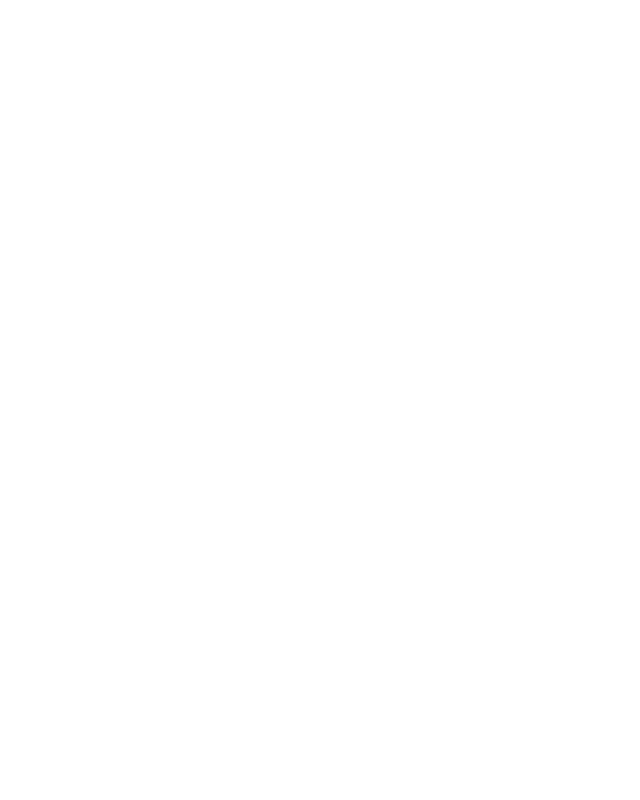
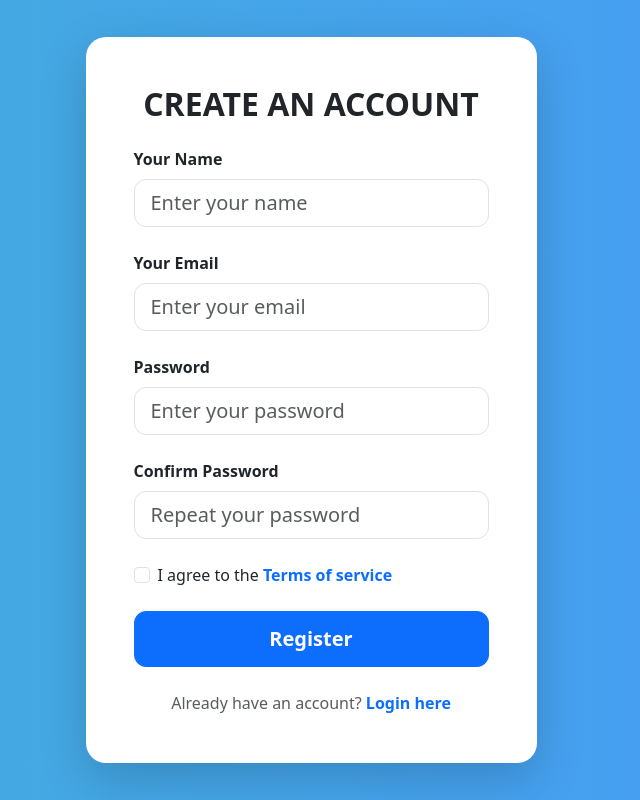
Before and after one commit to malachie45/dashQx_Maint_IT, an Angular app: page /creercpte in a window 1280 px wide. Before the commit this address led to /. Shown: the whole page, without its empty margins (329-969 px from the left). Built offline with nearby package versions, Linux system fonts and the light colour scheme.

Commit message:
pages register et login

```diff
--- a/src/app/app.html
+++ b/src/app/app.html
@@ -1,2 +1,6 @@
 
 <router-outlet></router-outlet>
+
+ <!-- <app-login></app-login>  -->
+
+<!-- <app-register></app-register> -->
--- a/src/app/app.ts
+++ b/src/app/app.ts
@@ -3,11 +3,12 @@
 import { Layoutdash } from './layout/layoutdash/layoutdash';
 import { routes } from './app.routes';
 import { Register } from "./authent/register/register";
+import { Login } from "./authent/login/login";
 
 @Component({
   selector: 'app-root',
   standalone: true,
-  imports: [RouterOutlet],
+  imports: [RouterOutlet, Login, Register],
   templateUrl: './app.html',
   styleUrl: './app.css'
 })
--- a/src/app/authent/login/login.html
+++ b/src/app/authent/login/login.html
@@ -1,90 +1,120 @@
-<section class="vh-100">
-  <div class="container-fluid h-custom">
-    <div class="row d-flex justify-content-center align-items-center h-100">
-      <div class="col-md-9 col-lg-6 col-xl-5">
-        <img src="https://mdbcdn.b-cdn.net/img/Photos/new-templates/bootstrap-login-form/draw2.webp"
-          class="img-fluid" alt="Sample image">
-      </div>
-      <div class="col-md-8 col-lg-6 col-xl-4 offset-xl-1">
+<div class="container-fluid min-vh-100 d-flex justify-content-center align-items-center bg-primary">
+
+  <div class="row w-100 justify-content-center">
+
+    <div class="col-12 col-sm-10 col-md-8 col-lg-6 col-xl-4">
+
+      <div class="card shadow border-0 rounded-4">
+
+        <div class="card-body p-4">
+
+          <!-- Pills navs -->
+          <ul class="nav nav-pills nav-justified mb-4" id="ex1" role="tablist">
+            <li class="nav-item" role="presentation">
+              <a [routerLink]="['/creercpte']" class="nav-link active" >
+                Créer un compte
+              </a>
+            </li>
+          </ul>
+
+          <!-- Pills content -->
+          <div class="tab-content">
+
+            <!-- LOGIN -->
+            <div class="tab-pane fade show active"
+              id="pills-login" role="tabpanel">
+
               <form>
-          <div class="d-flex flex-row align-items-center justify-content-center justify-content-lg-start">
-            <p class="lead fw-normal mb-0 me-3">Sign in with</p>
-            <button  type="button" data-mdb-button-init data-mdb-ripple-init class="btn btn-primary btn-floating mx-1">
+
+                <!-- <div class="text-center mb-3">
+                  <p>ou</p>
+
+                  <button type="button" class="btn btn-link btn-floating mx-1">
                     <i class="fab fa-facebook-f"></i>
                   </button>
 
-            <button  type="button" data-mdb-button-init data-mdb-ripple-init class="btn btn-primary btn-floating mx-1">
-              <i class="fab fa-twitter"></i>
+                  <button type="button" class="btn btn-link btn-floating mx-1">
+                    <i class="fab fa-google"></i>
                   </button>
 
-            <button  type="button" data-mdb-button-init data-mdb-ripple-init class="btn btn-primary btn-floating mx-1">
-              <i class="fab fa-linkedin-in"></i>
+                  <button type="button" class="btn btn-link btn-floating mx-1">
+                    <i class="fab fa-github"></i>
                   </button>
+                </div> -->
+
+                <p class="text-center">Se connecter:</p>
+
+                <div class="mb-3">
+                  <input type="email" class="form-control"
+                    placeholder="Email">
                 </div>
 
-          <div class="divider d-flex align-items-center my-4">
-            <p class="text-center fw-bold mx-3 mb-0">Or</p>
+                <div class="mb-3">
+                  <input type="password" class="form-control"
+                    placeholder="Mot de passe">
                 </div>
 
-          <!-- Email input -->
-          <div data-mdb-input-init class="form-outline mb-4">
-            <input type="email" id="form3Example3" class="form-control form-control-lg"
-              placeholder="Enter a valid email address" />
-            <label class="form-label" for="form3Example3">Email address</label>
+                <div class="d-flex justify-content-between mb-4">
+                  <div class="form-check">
+                    <input class="form-check-input" type="checkbox">
+                    <label class="form-check-label">
+                      <a [routerLink]="['/lay']" class="nav-link active" >Remember me</a>
+                    </label>
                   </div>
 
-          <!-- Password input -->
-          <div data-mdb-input-init class="form-outline mb-3">
-            <input type="password" id="form3Example4" class="form-control form-control-lg"
-              placeholder="Enter password" />
-            <label class="form-label" for="form3Example4">Password</label>
+                  <a href="#">Forgot?</a>
                 </div>
 
-          <div class="d-flex justify-content-between align-items-center">
-            <!-- Checkbox -->
-            <div class="form-check mb-0">
-              <input class="form-check-input me-2" type="checkbox" value="" id="form2Example3" />
-              <label class="form-check-label" for="form2Example3">
-                Remember me
-              </label>
-            </div>
-            <a href="#!" class="text-body">Forgot password?</a>
+                <button type="submit" class="btn btn-primary w-100">
+                  Sign In
+                </button>
+
+              </form>
+
             </div>
 
-          <div class="text-center text-lg-start mt-4 pt-2">
-            <button  type="button" data-mdb-button-init data-mdb-ripple-init class="btn btn-primary btn-lg"
-              style="padding-left: 2.5rem; padding-right: 2.5rem;">Login</button>
-            <p class="small fw-bold mt-2 pt-1 mb-0">Don't have an account? <a href="#!"
-                class="link-danger">Register</a></p>
+            <!-- REGISTER -->
+            <div class="tab-pane fade"
+              id="pills-register" role="tabpanel">
+
+              <form>
+
+                <div class="mb-3">
+                  <input type="text" class="form-control" placeholder="Name">
                 </div>
 
+                <div class="mb-3">
+                  <input type="text" class="form-control" placeholder="Username">
+                </div>
+
+                <div class="mb-3">
+                  <input type="email" class="form-control" placeholder="Email">
+                </div>
+
+                <div class="mb-3">
+                  <input type="password" class="form-control" placeholder="Password">
+                </div>
+
+                <div class="mb-3">
+                  <input type="password" class="form-control" placeholder="Repeat password">
+                </div>
+
+                <button type="submit" class="btn btn-success w-100">
+                  Register
+                </button>
+
               </form>
+
             </div>
+
           </div>
+
         </div>
-  <div
-    class="d-flex flex-column flex-md-row text-center text-md-start justify-content-between py-4 px-4 px-xl-5 bg-primary">
-    <!-- Copyright -->
-    <div class="text-white mb-3 mb-md-0">
-      Copyright © 2020. All rights reserved.
+
       </div>
-    <!-- Copyright -->
 
-    <!-- Right -->
-    <div>
-      <a href="#!" class="text-white me-4">
-        <i class="fab fa-facebook-f"></i>
-      </a>
-      <a href="#!" class="text-white me-4">
-        <i class="fab fa-twitter"></i>
-      </a>
-      <a href="#!" class="text-white me-4">
-        <i class="fab fa-google"></i>
-      </a>
-      <a href="#!" class="text-white">
-        <i class="fab fa-linkedin-in"></i>
-      </a>
     </div>
-    <!-- Right -->
+
   </div>
-</section>
+
+</div>
--- a/src/app/authent/login/login.ts
+++ b/src/app/authent/login/login.ts
@@ -1,8 +1,10 @@
 import { Component } from '@angular/core';
+import { RouterLink, RouterModule } from '@angular/router';
 
 @Component({
   selector: 'app-login',
-  imports: [],
+  standalone:true,
+  imports: [RouterLink, RouterModule],
   templateUrl: './login.html',
   styleUrl: './login.css',
 })
--- a/src/app/authent/register/register.css
+++ b/src/app/authent/register/register.css
@@ -0,0 +1,60 @@
+.auth-section {
+
+  background-size: cover;
+  background-position: center;
+  background-repeat: no-repeat;
+}
+
+/* Overlay gradient */
+.gradient-custom-3 {
+  background: linear-gradient(
+    to right,
+    rgba(132, 250, 176, 0.45),
+    rgba(143, 211, 244, 0.45)
+  );
+}
+
+/* Card */
+.auth-card {
+  border: none;
+  border-radius: 20px;
+  overflow: hidden;
+  backdrop-filter: blur(8px);
+}
+
+/* Inputs */
+.form-control {
+  border-radius: 12px;
+  border: 1px solid #dee2e6;
+  transition: all 0.3s ease;
+}
+
+.form-control:focus {
+  box-shadow: none;
+  border-color: #0d6efd;
+}
+
+/* Checkbox */
+.form-check-input:checked {
+  background-color: #0d6efd;
+  border-color: #0d6efd;
+}
+
+/* Button */
+.btn-primary {
+  border-radius: 12px;
+  font-weight: 600;
+  padding: 12px;
+  transition: 0.3s ease;
+}
+
+.btn-primary:hover {
+  transform: translateY(-2px);
+}
+
+/* Mobile */
+@media (max-width: 768px) {
+  .auth-card .card-body {
+    padding: 2rem;
+  }
+}
--- a/src/app/authent/register/register.html
+++ b/src/app/authent/register/register.html
@@ -1,86 +1,133 @@
-<!-- Section: Design Block -->
-<section class="text-center">
-  <!-- Background image -->
-  <div class="p-5 bg-image" style="
-        background-image: url('https://mdbootstrap.com/img/new/textures/full/171.jpg');
-        height: 300px;
-        "></div>
-  <!-- Background image -->
+<section class="auth-section vh-100 bg-primary">
 
-  <div class="card mx-4 mx-md-5 shadow-5-strong bg-body-tertiary" style="
-        margin-top: -100px;
-        backdrop-filter: blur(30px);
-        ">
-    <div class="card-body py-5 px-md-5">
+  <!-- Overlay -->
+  <div class="mask gradient-custom-3 d-flex align-items-center h-100">
 
-      <div class="row d-flex justify-content-center">
-        <div class="col-lg-8">
-          <h2 class="fw-bold mb-5">Sign up now</h2>
+    <div class="container h-100">
+
+      <div class="row d-flex justify-content-center align-items-center h-100">
+
+        <div class="col-12 col-md-9 col-lg-7 col-xl-5">
+
+          <!-- Card -->
+          <div class="card auth-card shadow-lg">
+
+            <div class="card-body p-5">
+
+              <!-- Title -->
+              <h2 class="text-uppercase text-center fw-bold mb-4">
+                Create an account
+              </h2>
+
+              <!-- Form -->
               <form>
-            <!-- 2 column grid layout with text inputs for the first and last names -->
-            <div class="row">
-              <div class="col-md-6 mb-4">
-                <div data-mdb-input-init class="form-outline">
-                  <input type="text" id="form3Example1" class="form-control" />
-                  <label class="form-label" for="form3Example1">First name</label>
-                </div>
-              </div>
-              <div class="col-md-6 mb-4">
-                <div data-mdb-input-init class="form-outline">
-                  <input type="text" id="form3Example2" class="form-control" />
-                  <label class="form-label" for="form3Example2">Last name</label>
-                </div>
-              </div>
+
+                <!-- Name -->
+                <div class="mb-4">
+                  <label for="name" class="form-label fw-semibold">
+                    Your Name
+                  </label>
+
+                  <input
+                    type="text"
+                    id="name"
+                    class="form-control form-control-lg"
+                    placeholder="Enter your name">
                 </div>
 
-            <!-- Email input -->
-            <div data-mdb-input-init class="form-outline mb-4">
-              <input type="email" id="form3Example3" class="form-control" />
-              <label class="form-label" for="form3Example3">Email address</label>
+                <!-- Email -->
+                <div class="mb-4">
+                  <label for="email" class="form-label fw-semibold">
+                    Your Email
+                  </label>
+
+                  <input
+                    type="email"
+                    id="email"
+                    class="form-control form-control-lg"
+                    placeholder="Enter your email">
                 </div>
 
-            <!-- Password input -->
-            <div data-mdb-input-init class="form-outline mb-4">
-              <input type="password" id="form3Example4" class="form-control" />
-              <label class="form-label" for="form3Example4">Password</label>
+                <!-- Password -->
+                <div class="mb-4">
+                  <label for="password" class="form-label fw-semibold">
+                    Password
+                  </label>
+
+                  <input
+                    type="password"
+                    id="password"
+                    class="form-control form-control-lg"
+                    placeholder="Enter your password">
+                </div>
+
+                <!-- Confirm Password -->
+                <div class="mb-4">
+                  <label for="confirmPassword" class="form-label fw-semibold">
+                    Confirm Password
+                  </label>
+
+                  <input
+                    type="password"
+                    id="confirmPassword"
+                    class="form-control form-control-lg"
+                    placeholder="Repeat your password">
                 </div>
 
                 <!-- Checkbox -->
-            <div class="form-check d-flex justify-content-center mb-4">
-              <input class="form-check-input me-2" type="checkbox" value="" id="form2Example33" checked />
-              <label class="form-check-label" for="form2Example33">
-                Subscribe to our newsletter
+                <div class="form-check mb-4">
+
+                  <input
+                    class="form-check-input"
+                    type="checkbox"
+                    id="terms">
+
+                  <label class="form-check-label" for="terms">
+                    I agree to the
+                    <a href="#" class="text-primary fw-semibold text-decoration-none">
+                      Terms of service
+                    </a>
                   </label>
+
                 </div>
 
-            <!-- Submit button -->
-            <button type="submit" data-mdb-button-init data-mdb-ripple-init class="btn btn-primary btn-block mb-4">
-              Sign up
+                <!-- Button -->
+                <div class="d-grid mb-4">
+
+                  <button
+                    type="submit"
+                    class="btn btn-primary btn-lg">
+
+                    Register
+
                   </button>
 
-            <!-- Register buttons -->
-            <div class="text-center">
-              <p>or sign up with:</p>
-              <button  type="button" data-mdb-button-init data-mdb-ripple-init class="btn btn-link btn-floating mx-1">
-                <i class="fab fa-facebook-f"></i>
-              </button>
+                </div>
 
-              <button  type="button" data-mdb-button-init data-mdb-ripple-init class="btn btn-link btn-floating mx-1">
-                <i class="fab fa-google"></i>
-              </button>
+                <!-- Footer -->
+                <p class="text-center text-muted mb-0">
 
-              <button  type="button" data-mdb-button-init data-mdb-ripple-init class="btn btn-link btn-floating mx-1">
-                <i class="fab fa-twitter"></i>
-              </button>
+                  Already have an account?
 
-              <button  type="button" data-mdb-button-init data-mdb-ripple-init class="btn btn-link btn-floating mx-1">
-                <i class="fab fa-github"></i>
-              </button>
+                  <a routerLink="/" class="fw-bold text-primary text-decoration-none">
+                    Login here
+                  </a>
+
+                </p>
+
+              </form>
+
             </div>
-          </form>
+
           </div>
+          <!-- End Card -->
+
         </div>
+
       </div>
+
     </div>
+
+  </div>
+
 </section>
-<!-- Section: Design Block -->
--- a/src/app/authent/register/register.ts
+++ b/src/app/authent/register/register.ts
@@ -1,9 +1,10 @@
 import { Component } from '@angular/core';
+import { RouterLink, RouterModule } from '@angular/router';
 
 @Component({
   selector: 'app-register',
   standalone:true,
-  imports: [],
+  imports: [RouterLink, RouterModule],
   templateUrl: './register.html',
   styleUrl: './register.css',
 })
--- a/src/app/authent/reset-pwd/reset-pwd.ts
+++ b/src/app/authent/reset-pwd/reset-pwd.ts
@@ -2,6 +2,7 @@
 
 @Component({
   selector: 'app-reset-pwd',
+  standalone:true,
   imports: [],
   templateUrl: './reset-pwd.html',
   styleUrl: './reset-pwd.css',
```
Also changed, not shown: src/app/app.routes.ts (+24 -7 lines), src/app/shares/sidebar/sidebar.html (+7 -7 lines). Lines whose indentation alone changed are shown as unchanged.
